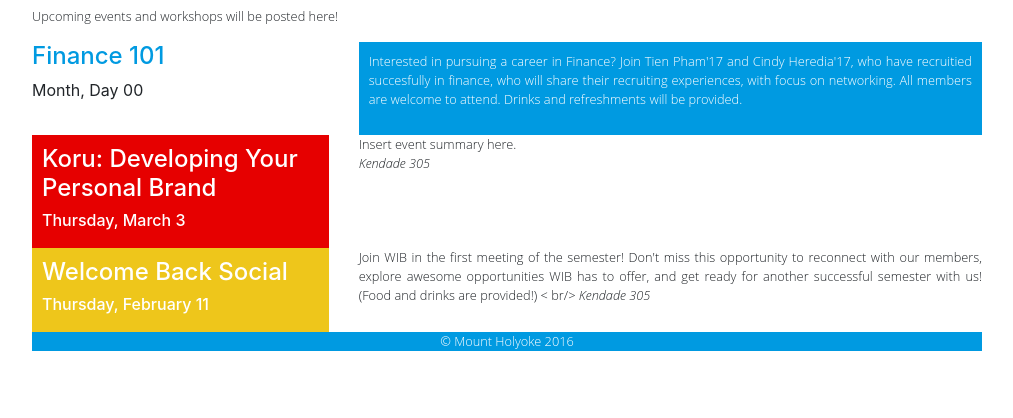
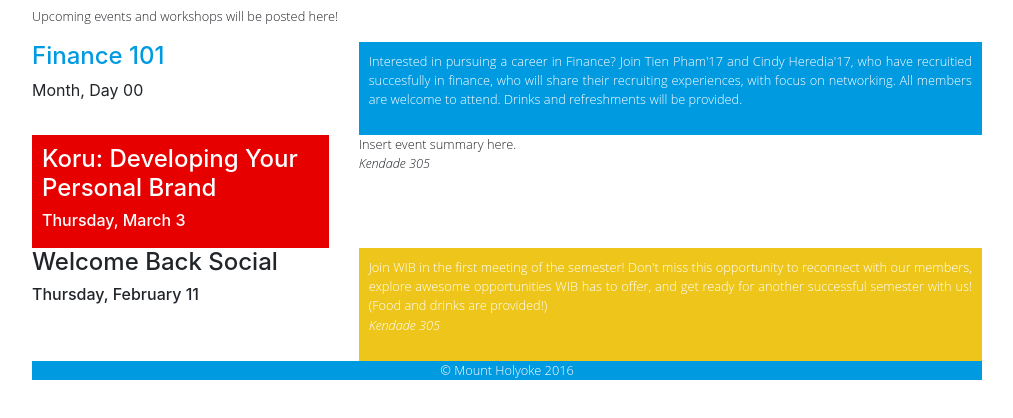
Before and after one commit to mhcwib/mhcwib.github.io, a plain HTML site: page social_events.html in a window 1280 px wide. Shown: the part 366-784 px from the top of the page, without its empty margins (133-1146 px from the left). Drawn offline with nearby package versions, Linux system fonts and the light colour scheme.

Commit message:
Update social_events.html

```diff
--- a/social_events.html
+++ b/social_events.html
@@ -75,15 +75,18 @@
 
 <div class="row">
    <div class="col-lg-4">
-      <div class="three">
+
     <h4>Welcome Back Social</h4>
     <h6>Thursday, February 11</h6>
-    </div>
+
    </div>
    <div class="col-lg-8">
-    <p>Join WIB in the first meeting of the semester! Don't miss this opportunity to reconnect with our members, explore awesome opportunities WIB has to offer, and get ready for another successful semester with us! (Food and drinks are provided!)
-    < br/> <i>Kendade 305</i></p>
-
+      <div class="three">
+         <p>Join WIB in the first meeting of the semester! Don't miss this opportunity to reconnect with our members,
+         explore awesome opportunities WIB has to offer, and get ready for another successful semester with us!
+         (Food and drinks are provided!)
+       <br /> <i>Kendade 305</i></p>
+      </div>
    </div>
 </div>
 
```
